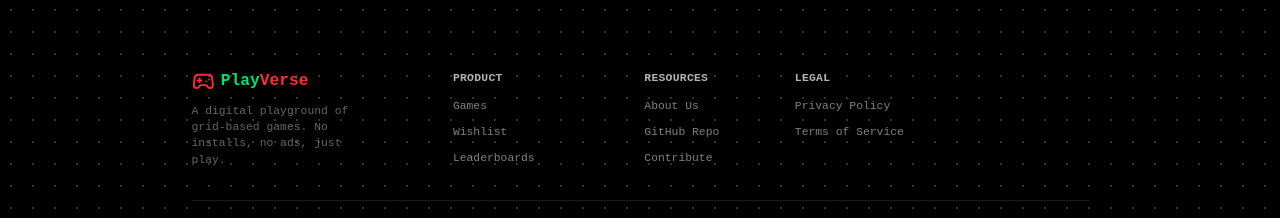
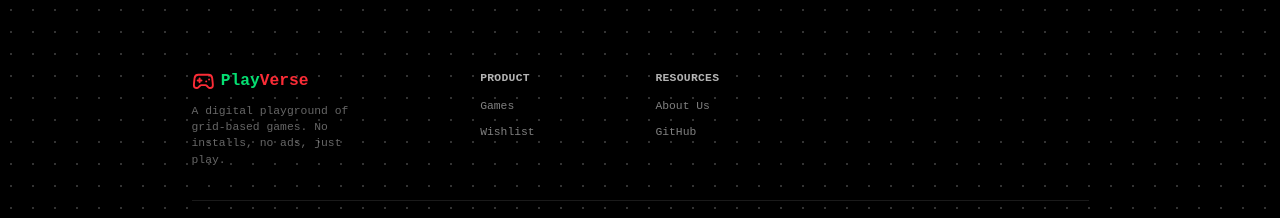
Before and after one commit to abhinandan029/PlayVerse, a React (Vite) app: page / in a window 1280 px wide. Shown: the part 945-1163 px from the top of the page. Built offline with nearby package versions, Linux system fonts and the light colour scheme; no server answers.

Commit message:
changes to footer

```diff
--- a/src/components/Footer.jsx
+++ b/src/components/Footer.jsx
@@ -4,7 +4,6 @@ const FOOTER_LINKS = {
   Product: [
     { label: "Games", href: "/home" },
     { label: "Wishlist", href: "/wishlist" },
-    { label: "Leaderboards", href: "/leaderboards" },
   ],
   // Community: [
   //   { label: "Friends", href: "/friends" },
@@ -13,12 +12,7 @@ const FOOTER_LINKS = {
   // ],
   Resources: [
     { label: "About Us", href: "/about" },
-    { label: "GitHub Repo", href: "https://github.com/abhinandan029/playverse" },
-    { label: "Contribute", href: "https://github.com/abhinandan029/playverse/blob/main/CONTRIBUTING.md" },
-  ],
-  Legal: [
-    { label: "Privacy Policy", href: "/privacy" },
-    { label: "Terms of Service", href: "/terms" },
+    { label: "GitHub", href: "https://github.com/abhinandan029/playverse" },
   ],
 }
 
```
